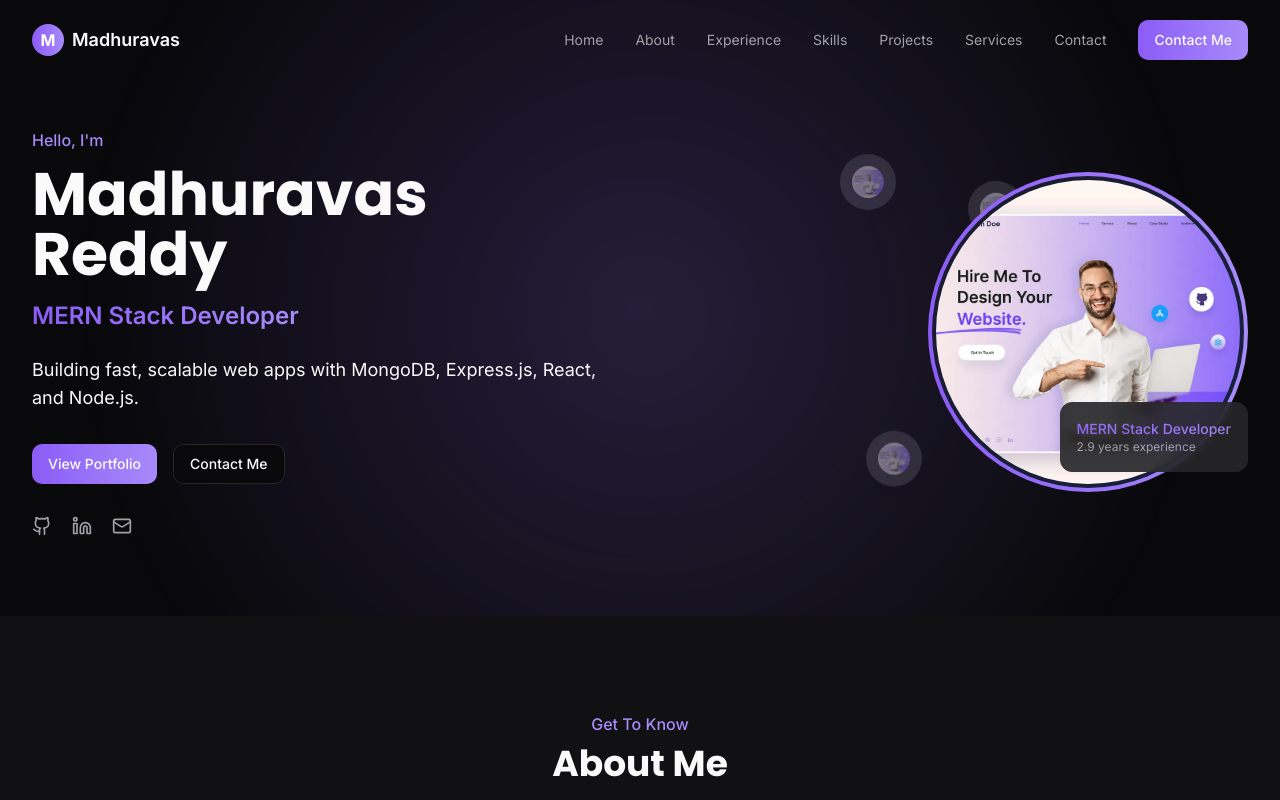
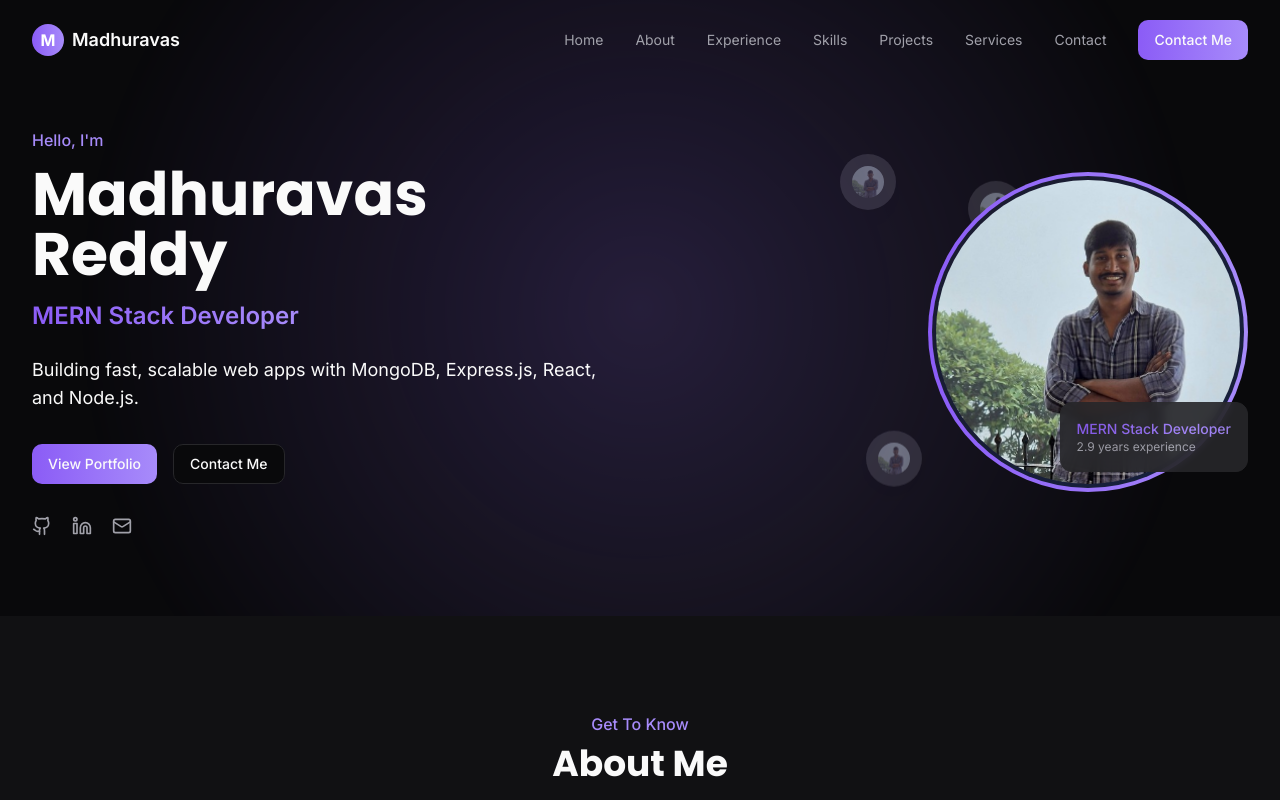
Before and after one commit to Madhuravas/madhuravas-portfolio-showcase, a React (Vite) app: page / in a window 1280 px wide. Shown: the top 800 px of the page. Built offline with nearby package versions, Linux system fonts and the light colour scheme.

Commit message:
Add profile photo
Update profile photo with the provided image.

```diff
--- a/src/components/HeroSection.tsx
+++ b/src/components/HeroSection.tsx
@@ -24,7 +24,7 @@ const TechLogos = () => {
           }}
         >
           <img
-            src={`/lovable-uploads/82493ad4-cf0d-4ccb-a82c-c18fe58347ed.png`}
+            src={`/lovable-uploads/742d1e65-9865-449e-a302-5367a4ef0560.png`}
             alt="Profile placeholder"
             className="h-8 w-8 rounded-full object-cover opacity-40"
           />
@@ -78,7 +78,7 @@ const HeroSection = () => {
               <div className="w-64 h-64 md:w-80 md:h-80 bg-gradient-purple rounded-full overflow-hidden p-1">
                 <div className="w-full h-full rounded-full overflow-hidden bg-gradient-dark p-1">
                   <img
-                    src={`/lovable-uploads/82493ad4-cf0d-4ccb-a82c-c18fe58347ed.png`}
+                    src={`/lovable-uploads/742d1e65-9865-449e-a302-5367a4ef0560.png`}
                     alt="Madhuravas Reddy"
                     className="w-full h-full rounded-full object-cover"
                   />
```
Also changed, not shown: public/lovable-uploads/742d1e65-9865-449e-a302-5367a4ef0560.png (added).
